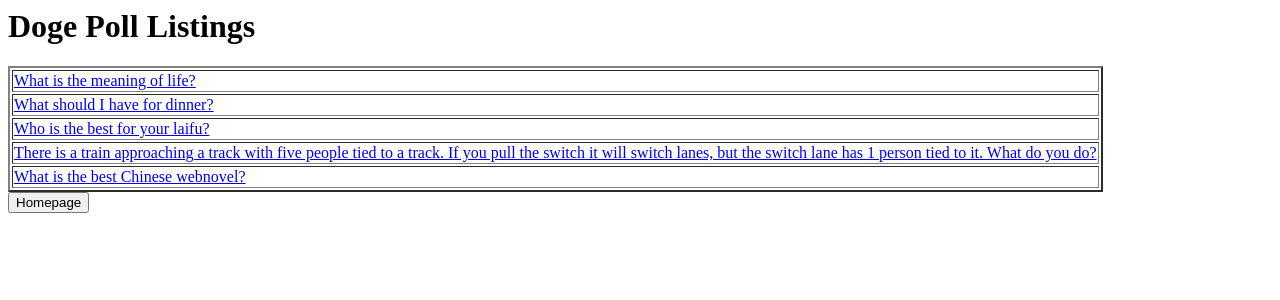
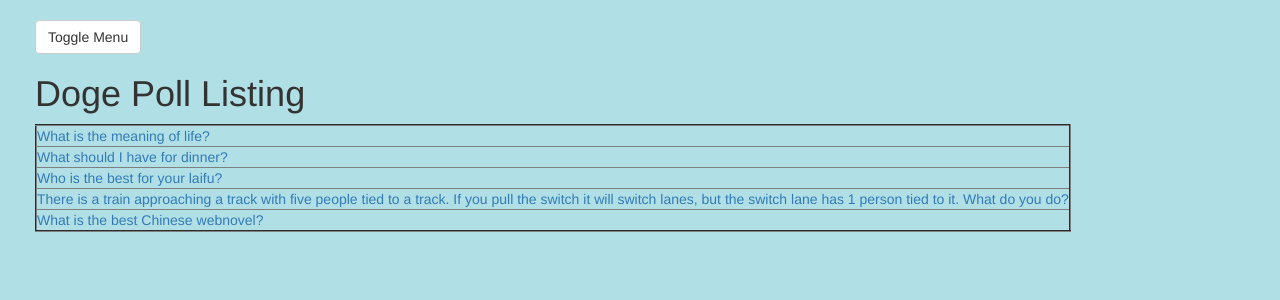
Before and after one commit to AndrewSkyFlyin/DogePoll, a PHP site: page /view_all.php in a window 1280 px wide. Shown: the top 300 px of the page. Run offline with PHP 8.4, Linux system fonts and the light colour scheme; data comes from the database, SQL or seed files in the repository.

Commit message:
Added front end to several files

```diff
--- a/index.php
+++ b/index.php
@@ -41,7 +41,7 @@ require_once 'dbconnect.php';
             <ul class="sidebar-nav">
                 <li class="sidebar-brand">
                     <a href="#">
-                        Start Dogeing
+                        Doge Menu
                     </a>
                 </li>
                 <li>
--- a/view.php
+++ b/view.php
@@ -51,6 +51,10 @@ else
 
 ?>
 
+<form action="results.php?id={$row['pollid']}" method="post">
+ <input type="submit" value="View Results" /><br>
+</form
+
 <form action="view_all.php" method="post">
  <input type="submit" value="Return to listings" /><br>
 </form>
--- a/view_all.php
+++ b/view_all.php
@@ -1,11 +1,64 @@
-<html>
+<!DOCTYPE html>
+<html lang="en">
+
 <head>
-<title>Doge Poll Listings</title>
+
+    <meta charset="utf-8">
+    <meta http-equiv="X-UA-Compatible" content="IE=edge">
+    <meta name="viewport" content="width=device-width, shrink-to-fit=no, initial-scale=1">
+    <meta name="description" content="">
+    <meta name="author" content="">
+
+    <title>Doge Poll</title>
+
+    <!-- Bootstrap Core CSS -->
+    <link href="css/bootstrap.min.css" rel="stylesheet">
+
+    <!-- Custom CSS -->
+    <link href="css/simple-sidebar.css" rel="stylesheet">
+
+    <!-- HTML5 Shim and Respond.js IE8 support of HTML5 elements and media queries -->
+    <!-- WARNING: Respond.js doesn't work if you view the page via file:// -->
+    <!--[if lt IE 9]>
+        <script src="https://oss.maxcdn.com/libs/html5shiv/3.7.0/html5shiv.js"></script>
+        <script src="https://oss.maxcdn.com/libs/respond.js/1.4.2/respond.min.js"></script>
+    <![endif]-->
+
 </head>
-<body>
-	<h1>Doge Poll Listings</h1>
-</body>
-</html>
+
+<body style = "background-color: powderblue;">
+
+    <div id="wrapper">
+
+        <!-- Sidebar -->
+        <div id="sidebar-wrapper">
+            <ul class="sidebar-nav">
+                <li class="sidebar-brand">
+                    <a href="#">
+                        Doge Menu
+                    </a>
+                </li>
+                <li>
+                    <a href="/">Home Page</a>
+                </li>
+                <li>
+                    <a href="/add_poll.php">Create Your Own Poll!</a>
+                </li>
+                <li>
+                    <a href="/view_all.php">View All Polls</a>
+                </li>
+            </ul>
+        </div>
+        <!-- /#sidebar-wrapper -->
+
+        <!-- Page Content -->
+        <div id="page-content-wrapper">
+            <div class="container-fluid">
+                <div class="row">
+                    <div class="col-lg-12">
+                        <a href="#menu-toggle" class="btn btn-default" id="menu-toggle">Toggle Menu</a>
+
+                        <h1>Doge Poll Listing</h1>
 
                         <?php
 require_once 'dbconnect.php';
@@ -29,7 +82,29 @@ if(!$result){
     }
 
 ?>
+                    </div>
+                </div>
+            </div>
+        </div>
+        <!-- /#page-content-wrapper -->
 
-<form action="index.php" method="post">
- <input type="submit" value="Homepage" /><br>
-</form>
+    </div>
+    <!-- /#wrapper -->
+
+    <!-- jQuery -->
+    <script src="js/jquery.js"></script>
+
+    <!-- Bootstrap Core JavaScript -->
+    <script src="js/bootstrap.min.js"></script>
+
+    <!--Menu Toggle Script-->
+    <script>
+    $("#menu-toggle").click(function(e) {
+        e.preventDefault();
+        $("#wrapper").toggleClass("toggled");
+    });
+    </script>
+
+</body>
+
+</html>
```
Also changed, not shown: add_poll.php (+24 -7 lines). Lines whose indentation alone changed are shown as unchanged.
